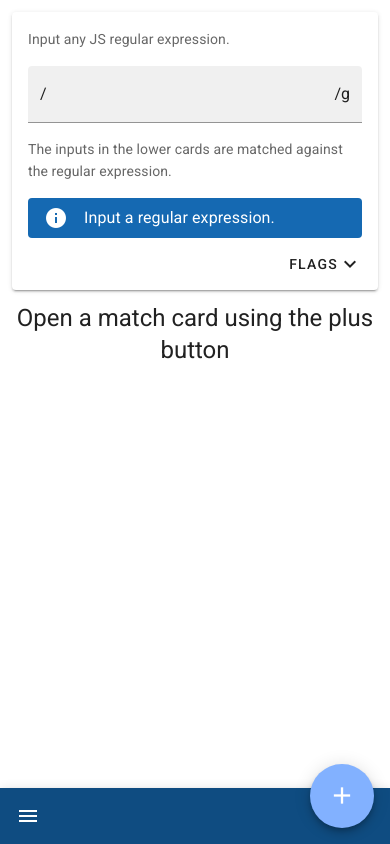
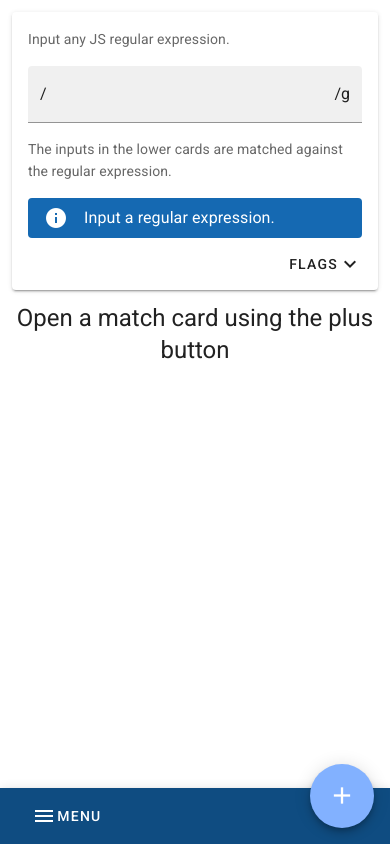
Before and after one commit to LKummer/regex-master, a Nuxt app: page / in a window 390 px wide. Built offline with nearby package versions, Linux system fonts and the light colour scheme.

Commit message:
Refactor the styling of the mobile menu button.

```diff
--- a/layouts/default.vue
+++ b/layouts/default.vue
@@ -86,11 +86,12 @@
         <v-btn
           @click="drawer = !drawer"
           text
-          icon
+          rounded
         >
           <v-icon>
             mdi-menu
           </v-icon>
+          Menu
         </v-btn>
       </v-toolbar>
 
```
